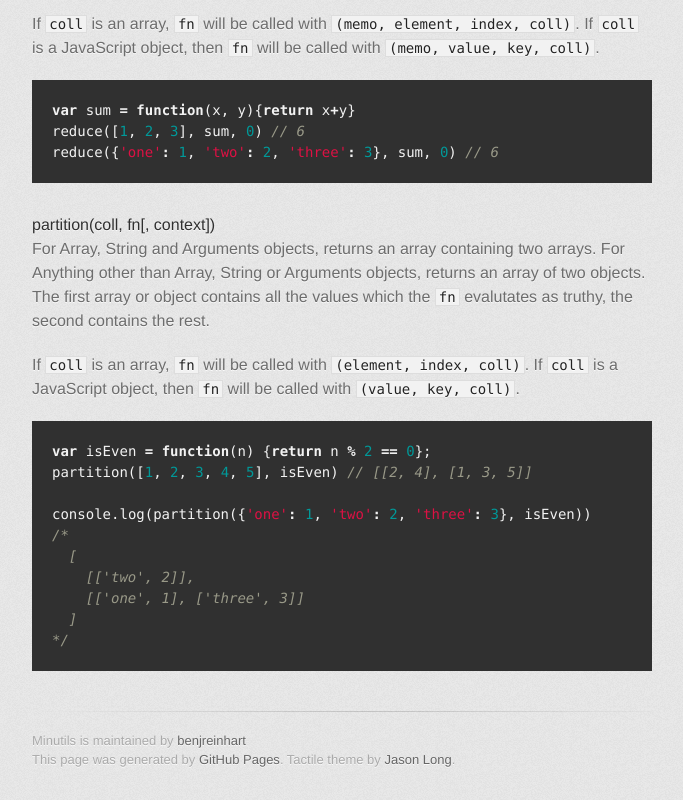
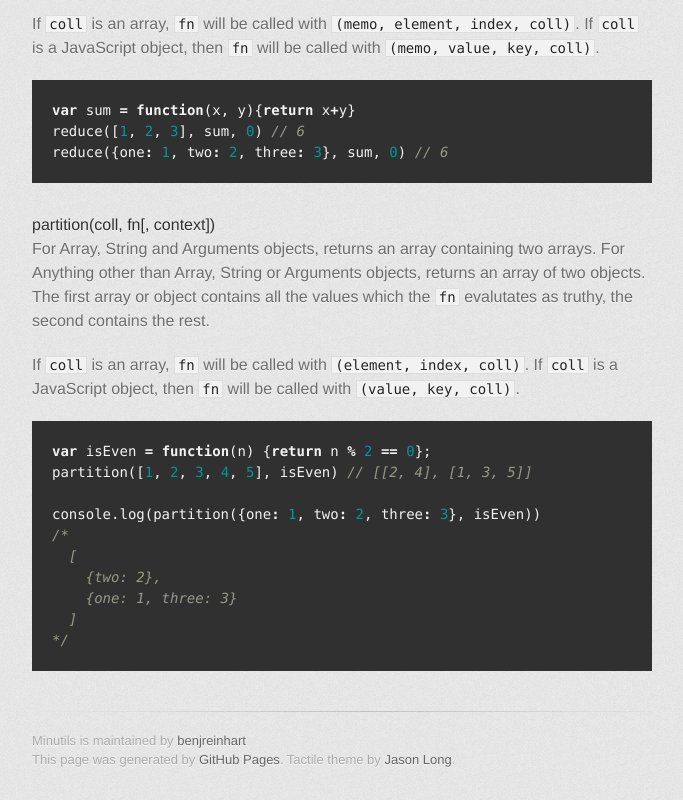
Before and after one commit to benjreinhart/minutils, a plain HTML site: page index.html in a window 1280 px wide. Shown: the part 7002-7802 px from the top of the page, without its empty margins (298-981 px from the left). Drawn offline with Linux system fonts and the light colour scheme; a web font is replaced by a local one.

```diff
--- a/index.html
+++ b/index.html
@@ -405,7 +405,7 @@
 
 <div class="highlight"><pre><span class="kd">var</span> <span class="nx">sum</span> <span class="o">=</span> <span class="kd">function</span><span class="p">(</span><span class="nx">x</span><span class="p">,</span> <span class="nx">y</span><span class="p">){</span><span class="k">return</span> <span class="nx">x</span><span class="o">+</span><span class="nx">y</span><span class="p">}</span>
 <span class="nx">reduce</span><span class="p">([</span><span class="mi">1</span><span class="p">,</span> <span class="mi">2</span><span class="p">,</span> <span class="mi">3</span><span class="p">],</span> <span class="nx">sum</span><span class="p">,</span> <span class="mi">0</span><span class="p">)</span> <span class="c1">// 6</span>
-<span class="nx">reduce</span><span class="p">({</span><span class="s1">'one'</span><span class="o">:</span> <span class="mi">1</span><span class="p">,</span> <span class="s1">'two'</span><span class="o">:</span> <span class="mi">2</span><span class="p">,</span> <span class="s1">'three'</span><span class="o">:</span> <span class="mi">3</span><span class="p">},</span> <span class="nx">sum</span><span class="p">,</span> <span class="mi">0</span><span class="p">)</span> <span class="c1">// 6</span>
+<span class="nx">reduce</span><span class="p">({</span><span class="nx">one</span><span class="o">:</span> <span class="mi">1</span><span class="p">,</span> <span class="nx">two</span><span class="o">:</span> <span class="mi">2</span><span class="p">,</span> <span class="nx">three</span><span class="o">:</span> <span class="mi">3</span><span class="p">},</span> <span class="nx">sum</span><span class="p">,</span> <span class="mi">0</span><span class="p">)</span> <span class="c1">// 6</span>
 </pre></div>
 
 <p><a name="partition"></a></p>
@@ -420,11 +420,11 @@
 <div class="highlight"><pre><span class="kd">var</span> <span class="nx">isEven</span> <span class="o">=</span> <span class="kd">function</span><span class="p">(</span><span class="nx">n</span><span class="p">)</span> <span class="p">{</span><span class="k">return</span> <span class="nx">n</span> <span class="o">%</span> <span class="mi">2</span> <span class="o">==</span> <span class="mi">0</span><span class="p">};</span>
 <span class="nx">partition</span><span class="p">([</span><span class="mi">1</span><span class="p">,</span> <span class="mi">2</span><span class="p">,</span> <span class="mi">3</span><span class="p">,</span> <span class="mi">4</span><span class="p">,</span> <span class="mi">5</span><span class="p">],</span> <span class="nx">isEven</span><span class="p">)</span> <span class="c1">// [[2, 4], [1, 3, 5]]</span>
 
-<span class="nx">console</span><span class="p">.</span><span class="nx">log</span><span class="p">(</span><span class="nx">partition</span><span class="p">({</span><span class="s1">'one'</span><span class="o">:</span> <span class="mi">1</span><span class="p">,</span> <span class="s1">'two'</span><span class="o">:</span> <span class="mi">2</span><span class="p">,</span> <span class="s1">'three'</span><span class="o">:</span> <span class="mi">3</span><span class="p">},</span> <span class="nx">isEven</span><span class="p">))</span>
+<span class="nx">console</span><span class="p">.</span><span class="nx">log</span><span class="p">(</span><span class="nx">partition</span><span class="p">({</span><span class="nx">one</span><span class="o">:</span> <span class="mi">1</span><span class="p">,</span> <span class="nx">two</span><span class="o">:</span> <span class="mi">2</span><span class="p">,</span> <span class="nx">three</span><span class="o">:</span> <span class="mi">3</span><span class="p">},</span> <span class="nx">isEven</span><span class="p">))</span>
 <span class="cm">/*</span>
 <span class="cm">  [</span>
-<span class="cm">    [['two', 2]],</span>
-<span class="cm">    [['one', 1], ['three', 3]]</span>
+<span class="cm">    {two: 2},</span>
+<span class="cm">    {one: 1, three: 3}</span>
 <span class="cm">  ]</span>
 <span class="cm">*/</span>
 </pre></div>
```
Also changed, not shown: params.json (+1 -1 lines).
